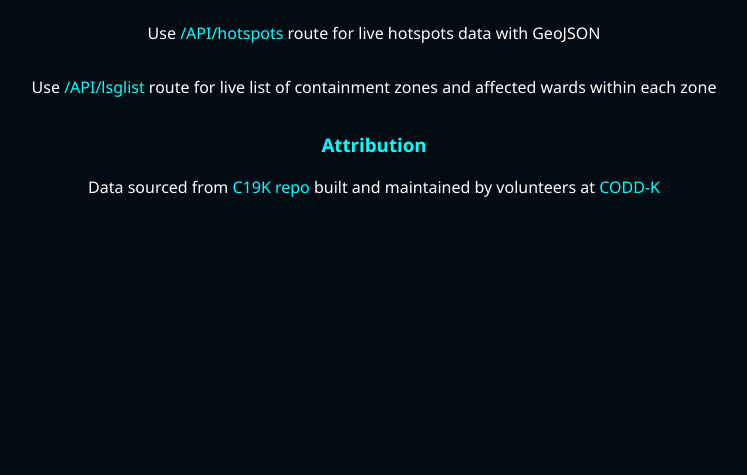
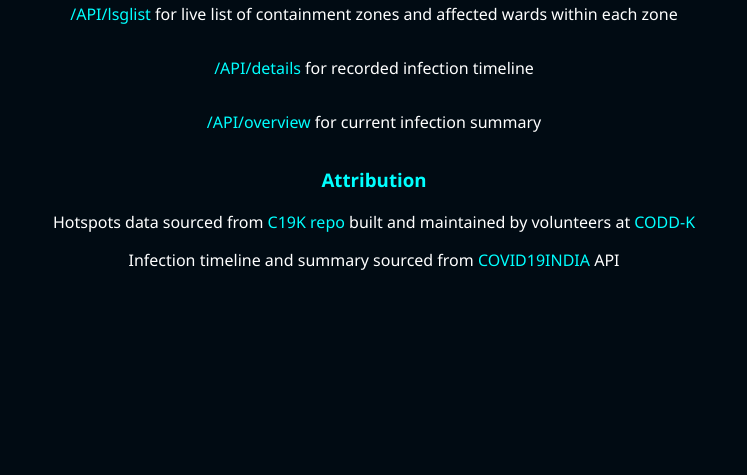
Before and after one commit to uchamucha/backend-test, a website: page index.html in a window 1280 px wide. Shown: the part 341-816 px from the top of the page, without its empty margins (266-1013 px from the left). Drawn offline with Linux system fonts and the light colour scheme.

Commit message:
Update: updated for more endpoints

```diff
--- a/index.html
+++ b/index.html
@@ -45,33 +45,52 @@
     <div class="flex-content">
       <h1>COVID-19 API — Kannur</h1>
       <p>
-        Use
         <a
           class="link"
           target="_blank"
           href="https://covid-kannur.herokuapp.com/API/hotspots"
           >/API/hotspots</a
         >
-        route for live hotspots data with GeoJSON
+        for live hotspots data with GeoJSON
       </p>
       <p>
-        Use
         <a
           class="link"
           target="_blank"
           href="https://covid-kannur.herokuapp.com/API/lsglist"
           >/API/lsglist</a
         >
-        route for live list of containment zones and affected wards within each
-        zone
+        for live list of containment zones and affected wards within each zone
+      </p>
+      <p>
+        <a
+          class="link"
+          target="_blank"
+          href="https://covid-kannur.herokuapp.com/API/details"
+          >/API/details</a
+        >
+        for recorded infection timeline
+      </p>
+      <p>
+        <a
+          class="link"
+          target="_blank"
+          href="https://covid-kannur.herokuapp.com/API/overview"
+          >/API/overview</a
+        >
+        for current infection summary
       </p>
       <div class="attribution">
         <h3>Attribution</h3>
         <p>
-          Data sourced from
+          Hotspots data sourced from
           <a href="https://github.com/c19k">C19K repo </a>built and maintained
           by volunteers at
           <a href="https://team.covid19kerala.info/">CODD-K</a>
+        </p>
+        <p>
+          Infection timeline and summary sourced from
+          <a href="https://api.covid19india.org">COVID19INDIA </a>API
         </p>
       </div>
     </div>
```
